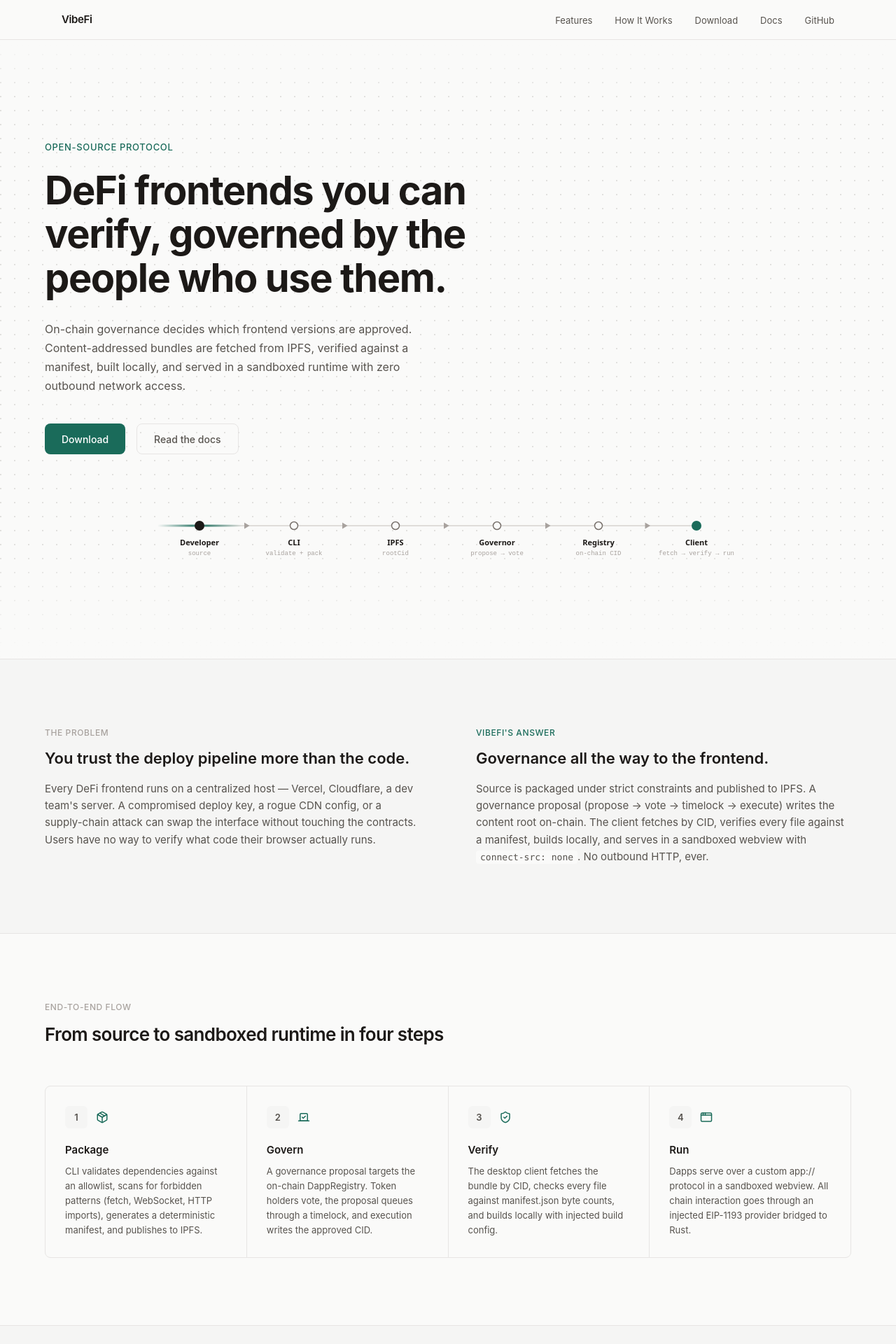
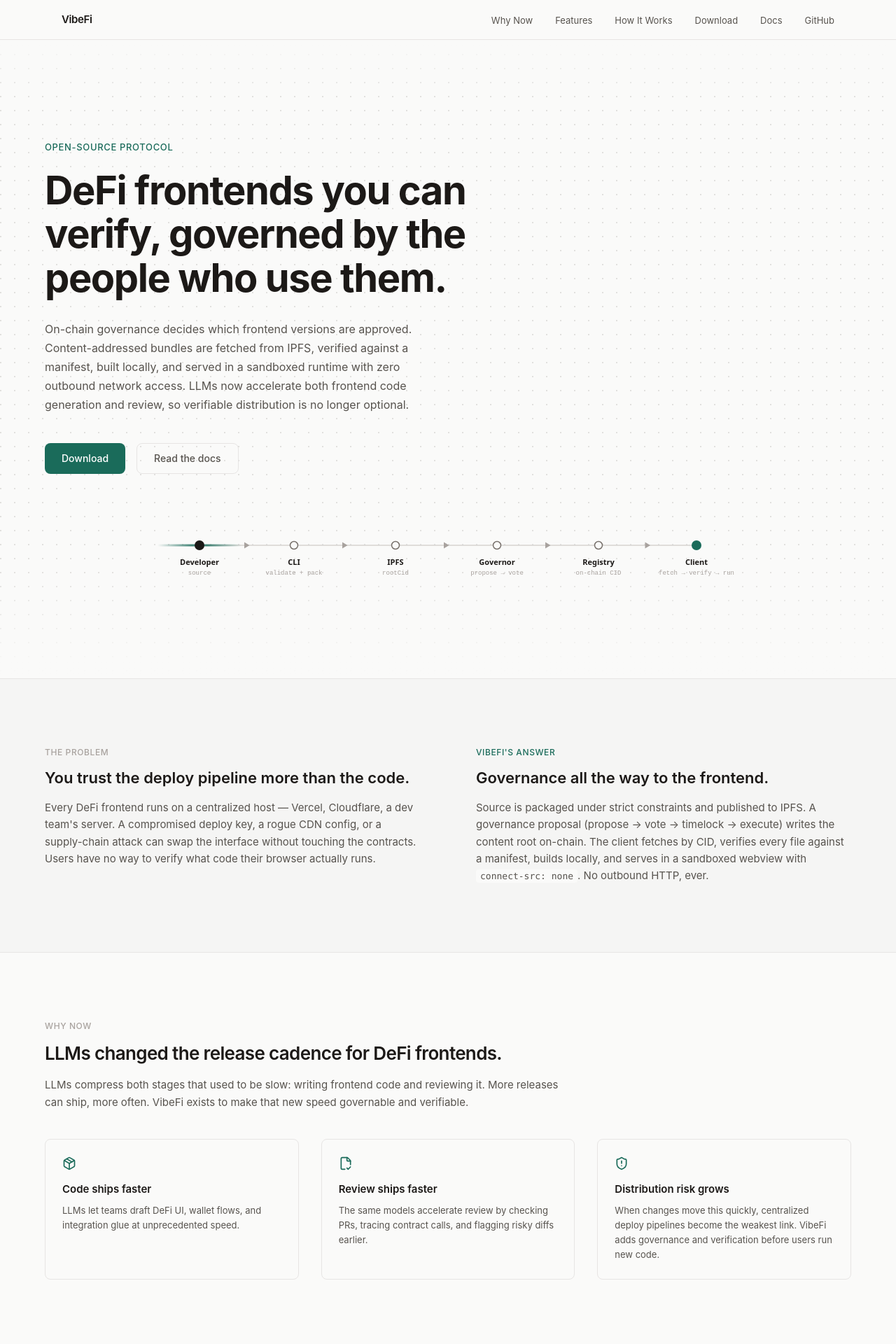
Before and after one commit to vibefi/lander, a React (Vite) app: page / in a window 1280 px wide. Shown: the top 1920 px of the page at 70% size. Built offline with nearby package versions, Linux system fonts and the light colour scheme; a web font is replaced by a local one.

Commit message:
Clarify why-now narrative: LLM velocity in DeFi frontend build + review (#2)
* feat: add explicit why-now narrative for LLM velocity

* fix: route landing-section links from non-home pages

```diff
--- a/index.html
+++ b/index.html
@@ -6,7 +6,7 @@
     <title>VibeFi — Decentralized Governance for DeFi Frontends</title>
     <meta
       name="description"
-      content="On-chain governance, content-addressed bundles, and a sandboxed local runtime for DeFi frontends. Verify every version. Trust no deploy pipeline."
+      content="LLMs now accelerate DeFi frontend code writing and review. VibeFi adds on-chain governance plus verifiable, sandboxed delivery so release speed does not outrun user safety."
     />
     <link rel="preconnect" href="https://rsms.me/" />
     <link rel="stylesheet" href="https://rsms.me/inter/inter.css" />
--- a/src/components/Footer.tsx
+++ b/src/components/Footer.tsx
@@ -4,8 +4,9 @@ const COLUMNS = [
   {
     title: "Product",
     links: [
-      { label: "Features", href: "#features" },
-      { label: "How It Works", href: "#how-it-works" },
+      { label: "Why Now", href: "/#why-now" },
+      { label: "Features", href: "/#features" },
+      { label: "How It Works", href: "/#how-it-works" },
       { label: "Pricing", to: "/pricing" },
     ],
   },
--- a/src/components/Nav.tsx
+++ b/src/components/Nav.tsx
@@ -7,8 +7,9 @@ type NavLink =
   | { label: string; to: string };
 
 const NAV_LINKS: NavLink[] = [
-  { label: "Features", href: "#features" },
-  { label: "How It Works", href: "#how-it-works" },
+  { label: "Why Now", href: "/#why-now" },
+  { label: "Features", href: "/#features" },
+  { label: "How It Works", href: "/#how-it-works" },
   { label: "Download", to: "/download" },
   {
     label: "Docs",
--- a/src/pages/Landing.tsx
+++ b/src/pages/Landing.tsx
@@ -227,7 +227,9 @@ function Hero() {
           On-chain governance decides which frontend versions are approved.
           Content-addressed bundles are fetched from IPFS, verified against a
           manifest, built locally, and served in a sandboxed runtime with zero
-          outbound network access.
+          outbound network access. LLMs now accelerate both frontend code
+          generation and review, so verifiable distribution is no longer
+          optional.
         </p>
         <div className="mt-10 flex flex-wrap items-center gap-4">
           <a
@@ -294,6 +296,68 @@ function Problem() {
             </code>
             . No outbound HTTP, ever.
           </p>
+        </div>
+      </div>
+    </section>
+  );
+}
+
+/* ------------------------------------------------------------------ */
+/*  Why Now                                                            */
+/* ------------------------------------------------------------------ */
+
+const WHY_NOW_ITEMS = [
+  {
+    icon: Package,
+    title: "Code ships faster",
+    desc: "LLMs let teams draft DeFi UI, wallet flows, and integration glue at unprecedented speed.",
+  },
+  {
+    icon: FileCheck2,
+    title: "Review ships faster",
+    desc: "The same models accelerate review by checking PRs, tracing contract calls, and flagging risky diffs earlier.",
+  },
+  {
+    icon: ShieldAlert,
+    title: "Distribution risk grows",
+    desc: "When changes move this quickly, centralized deploy pipelines become the weakest link. VibeFi adds governance and verification before users run new code.",
+  },
+] as const;
+
+function WhyNow() {
+  return (
+    <section
+      id="why-now"
+      className="scroll-mt-16 px-6 py-20 sm:py-24"
+    >
+      <div className="mx-auto max-w-[1152px]">
+        <p className="text-[12px] font-medium uppercase tracking-wider text-ink-faint">
+          Why now
+        </p>
+        <h2 className="mt-3 max-w-[760px] text-[26px] font-semibold leading-snug tracking-tight text-ink">
+          LLMs changed the release cadence for DeFi frontends.
+        </h2>
+        <p className="mt-4 max-w-[760px] text-[15px] leading-relaxed text-ink-muted">
+          LLMs compress both stages that used to be slow: writing frontend code
+          and reviewing it. More releases can ship, more often. VibeFi exists to
+          make that new speed governable and verifiable.
+        </p>
+
+        <div className="mt-10 grid gap-8 md:grid-cols-3">
+          {WHY_NOW_ITEMS.map((item) => (
+            <div
+              key={item.title}
+              className="rounded-lg border border-border bg-surface p-6"
+            >
+              <item.icon size={20} className="text-teal-accent" />
+              <h3 className="mt-4 text-[15px] font-semibold text-ink">
+                {item.title}
+              </h3>
+              <p className="mt-2 text-[13px] leading-relaxed text-ink-muted">
+                {item.desc}
+              </p>
+            </div>
+          ))}
         </div>
       </div>
     </section>
@@ -558,6 +622,7 @@ export function Landing() {
       <main id="main">
         <Hero />
         <Problem />
+        <WhyNow />
         <HowItWorks />
         <Features />
         <TechnicalSnippet />
```
